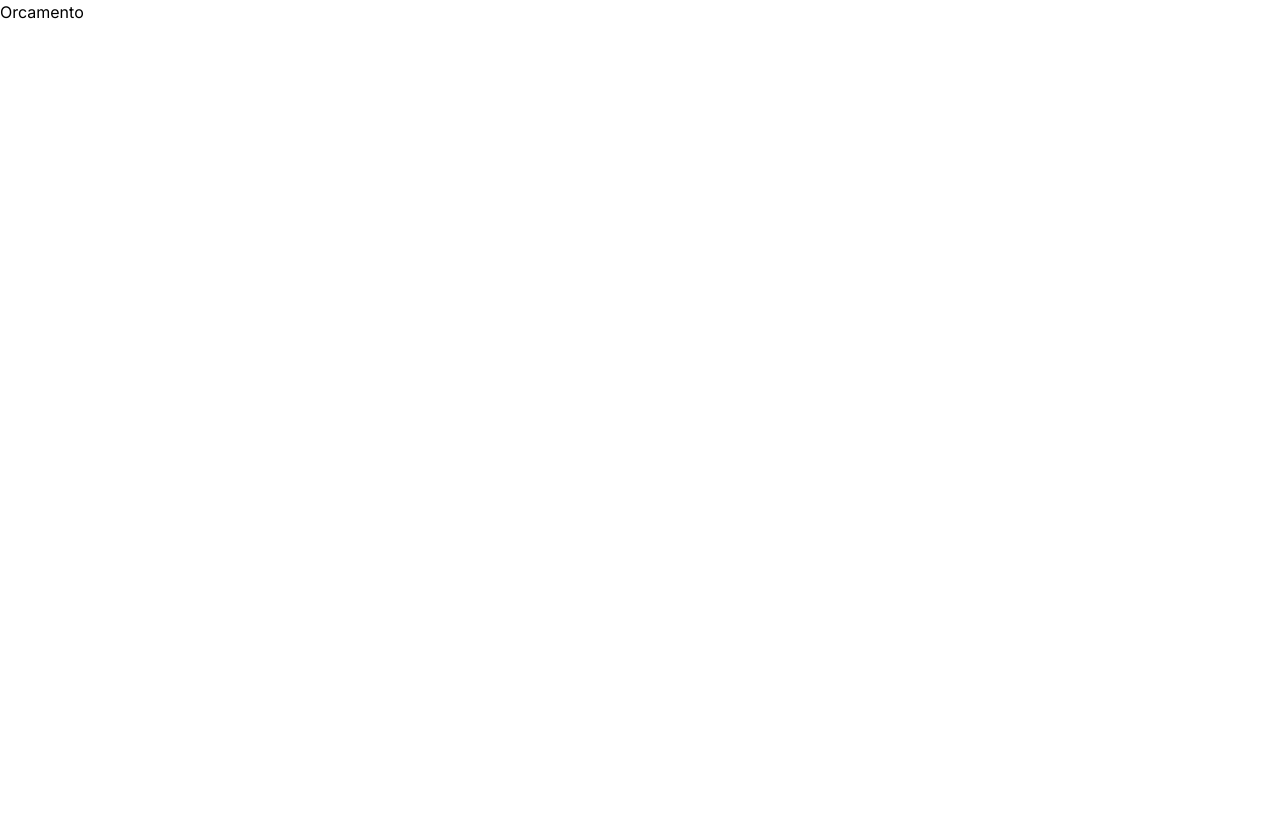
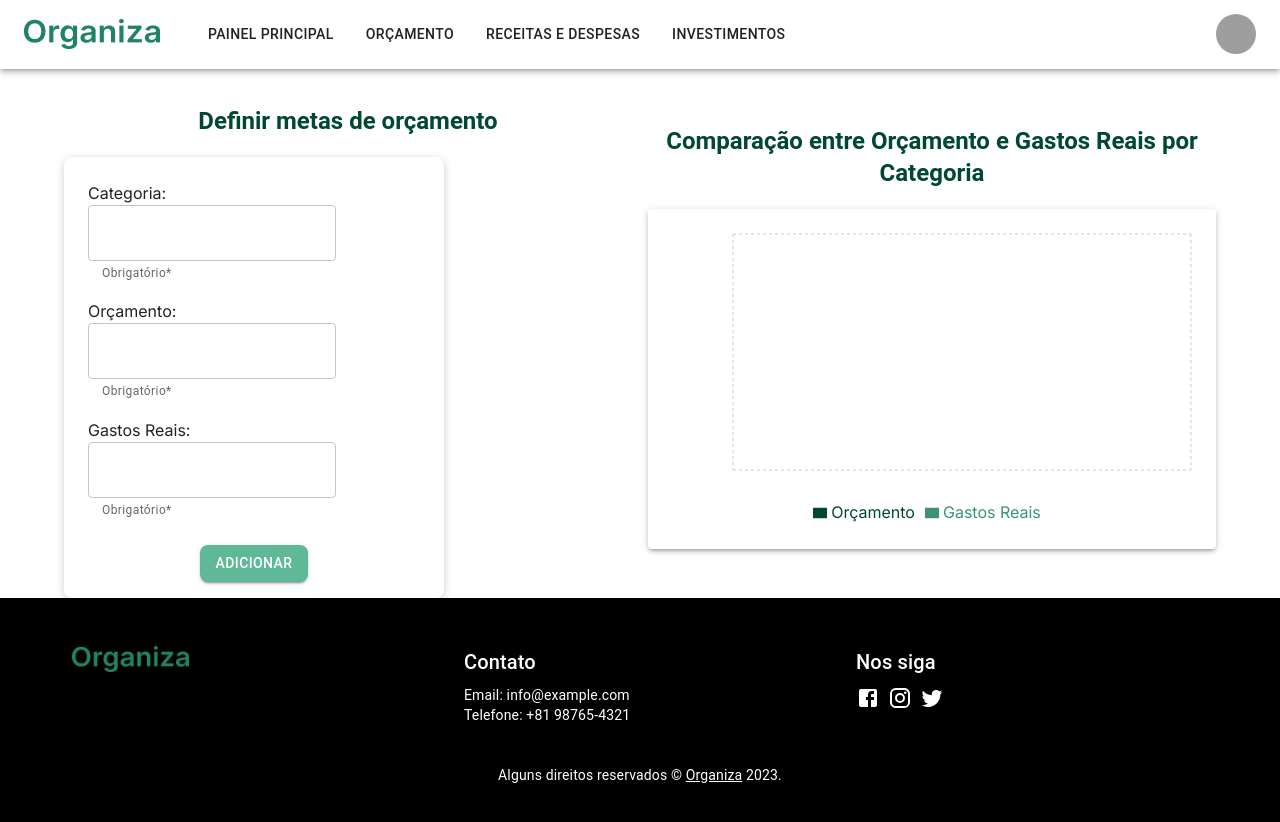
Before and after one commit to gaabrieltorres7/frontend-organiza, a Next.js app: page /orcamento in a window 1280 px wide. Shown: the top 822 px of the page. Before the commit the page ends 800 px from the top, so only its background shows below. Built offline with nearby package versions, Linux system fonts and the light colour scheme; grey boxes are pictures that could not be loaded.

Commit message:
painel orçamentos finalizado

```diff
--- a/src/app/orcamento/page.jsx
+++ b/src/app/orcamento/page.jsx
@@ -1,8 +1,140 @@
+'use client'
+import React, { useState, useEffect } from "react";
+import { Card, FormControl, FormHelperText, Box,  Button, TextField, Container, Typography, Paper, Grid } from "@mui/material";
+import { BarChart, Bar, XAxis, YAxis, CartesianGrid, Tooltip, Legend, ResponsiveContainer } from 'recharts';
+import Header from "@/components/Header";
+import Footer from "@/components/Footer";
+
+const cardStyle = {
+  padding: "16px",
+  boxShadow: "0px 2px 8px rgba(0, 0, 0, 0.2)",
+  borderRadius: "8px",
+  maxWidth: "380px",
+};
+
 export default function Orcamento() {
+  const [category, setCategory] = useState("");
+  const [budget, setBudget] = useState("");
+  const [expenses, setExpenses] = useState("");
+  const [budgetData, setBudgetData] = useState([]);
+
+  useEffect(() => {
+    const storedData = localStorage.getItem("budgetChartData");
+    if (storedData) {
+      setBudgetData(JSON.parse(storedData));
+    }
+  }, []);
+
+  const handleAddData = () => {
+    if (category && budget && expenses) {
+      const newData = [
+        ...budgetData,
+        {
+          name: category,
+          orcamento: parseFloat(budget),
+          gastosReais: parseFloat(expenses),
+        },
+      ];
+      setBudgetData(newData);
+      setCategory("");
+      setBudget("");
+      setExpenses("");
+      localStorage.setItem("budgetChartData", JSON.stringify(newData));
+    }
+  };
 
   return (
-    <>
-      <p>Orcamento</p>
-    </>
-  )
+    <div>
+      <Header />
+      <Container>
+        <Grid container spacing={2} style={{ marginTop: "20px" }}>
+          <Grid item xs={12} md={6}>
+            <Typography
+              variant="h5"
+              align="center"
+              sx={{
+                fontWeight: "bold",
+                color: "#00482E",
+                marginBottom: "20px",
+              }}
+            >
+              Definir metas de orçamento
+            </Typography>
+            <Card sx={cardStyle}>
+              <FormControl sx={{ m: 1 }}>
+                <h2>Categoria:</h2>
+                <TextField
+                  id="outlined-basic"
+                  variant="outlined"
+                  value={category}
+                  onChange={(e) => setCategory(e.target.value)}
+                />
+                <FormHelperText>Obrigatório*</FormHelperText>
+              </FormControl>
+
+              <FormControl sx={{ m: 1 }}>
+                <h2>Orçamento:</h2>
+                <TextField
+                  id="outlined-basic"
+                  variant="outlined"
+                  type="number"
+                  value={budget}
+                  onChange={(e) => setBudget(e.target.value)}
+                />
+                <FormHelperText>Obrigatório*</FormHelperText>
+              </FormControl>
+
+              <FormControl sx={{ m: 1 }}>
+                <h2>Gastos Reais:</h2>
+                <TextField
+                  id="outlined-basic"
+                  variant="outlined"
+                  type="number"
+                  value={expenses}
+                  onChange={(e) => setExpenses(e.target.value)}
+                />
+                <FormHelperText>Obrigatório*</FormHelperText>
+              </FormControl>
+
+              <Box display="flex" justifyContent="center" mt={2}>
+        <Button
+          onClick={handleAddData}
+          variant="contained"
+          style={{ backgroundColor: '#5FB998', color: 'white', borderRadius: '8px' }} >
+          Adicionar
+        </Button>
+      </Box>
+            </Card>
+          </Grid>
+          <Grid item xs={12} md={6}>
+            <Typography
+              variant="h5"
+              align="center"
+              sx={{
+                marginTop: "20px",
+                fontWeight: "bold",
+                color: "#00482E",
+              }}
+            >
+              Comparação entre Orçamento e Gastos Reais por Categoria
+            </Typography>
+            <Paper elevation={3} style={{ padding: "20px", marginTop: "20px" }}>
+              <ResponsiveContainer width="100%" height={300}>
+                <BarChart data={budgetData}>
+                  <CartesianGrid strokeDasharray="3 3" />
+                  <XAxis dataKey="name" />
+                  <YAxis />
+                  <Tooltip />
+                  <Legend />
+                  <Bar dataKey="orcamento" fill="#00482E" name="Orçamento" />
+                  <Bar dataKey="gastosReais" fill="#3B9373" name="Gastos Reais" />
+                </BarChart>
+              </ResponsiveContainer>
+            </Paper>
+          </Grid>
+        </Grid>
+      </Container>
+      <Footer />
+    </div>
+  );
 }
```
